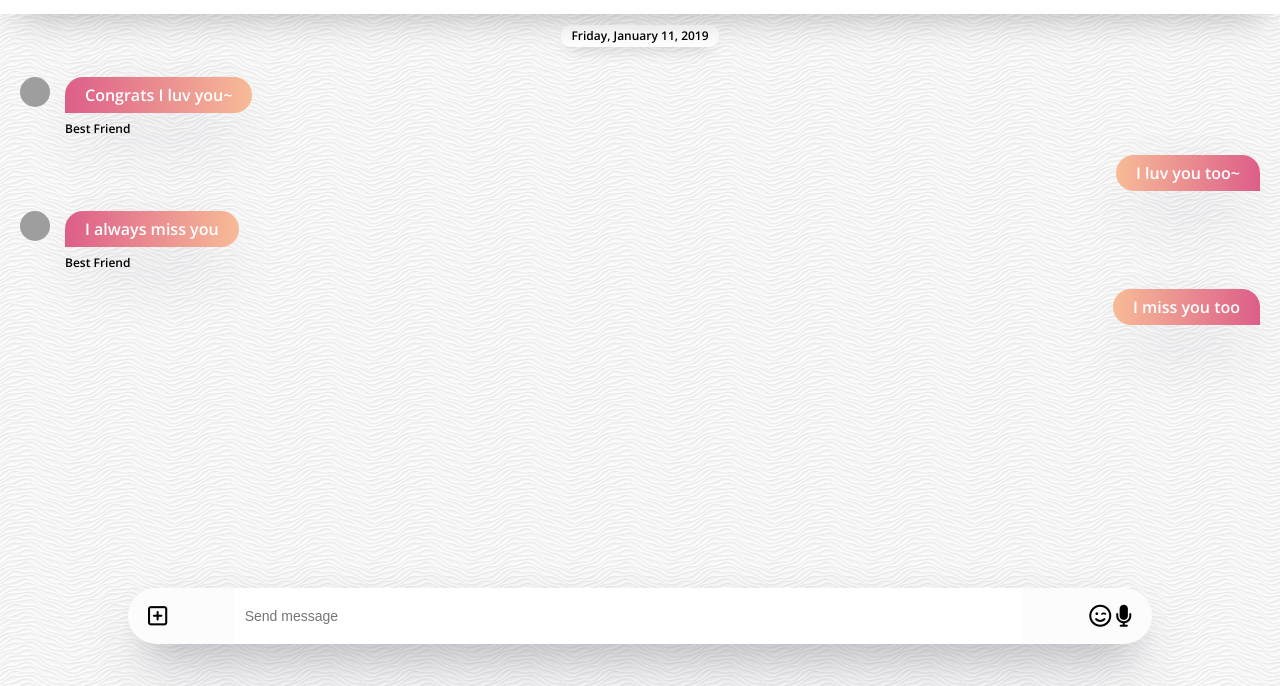
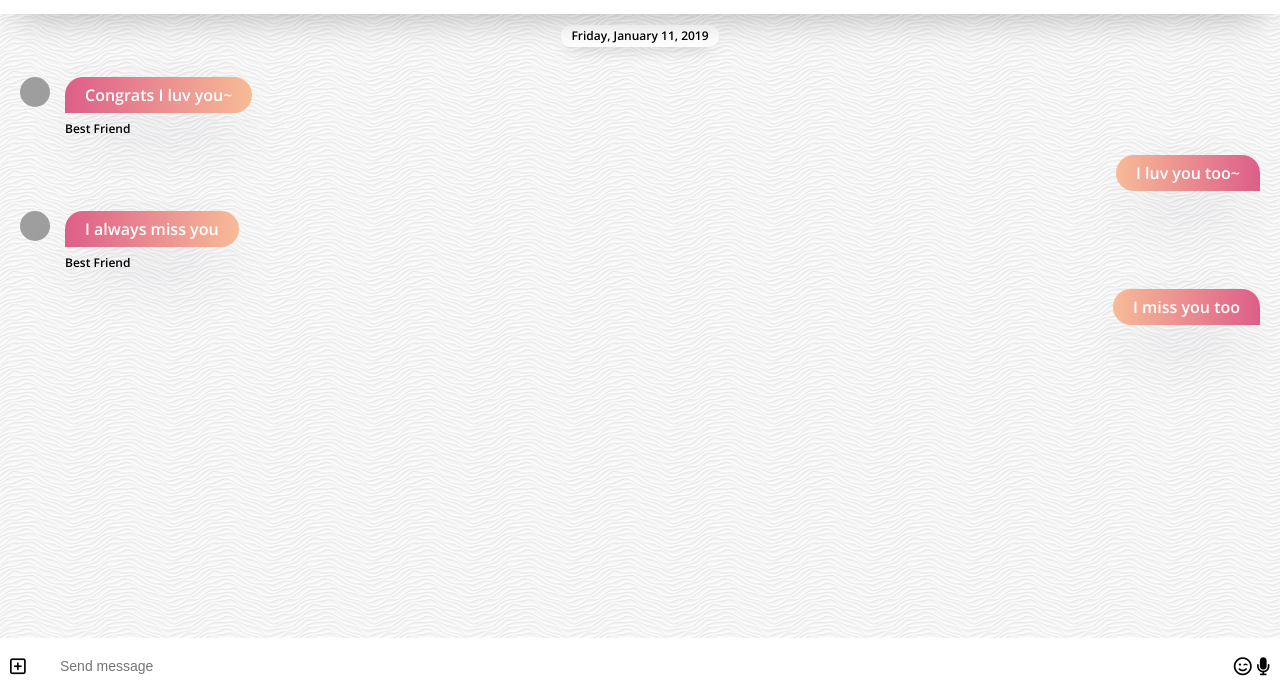
Before and after one commit to ImWonYong/kakao-clone, a plain HTML site: page chat.html in a window 1280 px wide. Shown: the part 106-792 px from the top of the page. Drawn offline with nearby package versions, Linux system fonts and the light colour scheme; grey boxes are pictures that could not be loaded.

Commit message:
chat write-container

```diff
--- a/chat.html
+++ b/chat.html
@@ -81,18 +81,17 @@
         </li>
       </ul>
     </main>
-    <div class="chat__write">
-      <div class="chat__write-column">
+    <div class="chat__write--container">
+      <input
+        type="text"
+        class="chat__write"
+        placeholder="Send message"
+        class="chat__write-input"
+      />
+      <div class="chat__icon-left chat__icon">
         <i class="far fa-plus-square"></i>
       </div>
-      <div class="chat__write-column">
-        <input
-          type="text"
-          placeholder="Send message"
-          class="chat__write-input"
-        />
-      </div>
-      <div class="chat__write-column">
+      <div class="chat__icon-right chat__icon">
         <span class="chat__write-icon">
           <i class="far fa-smile-wink"></i>
         </span>
--- a/css/chat.css
+++ b/css/chat.css
@@ -19,21 +19,58 @@
   padding: 0px 20px;
 }
 
-.chat__write {
+.chat__write--container {
   position: fixed;
-  bottom: 50px;
-  width: 80%;
+  bottom: 0px;
   margin: 0px auto;
   left: 0;
   right: 0;
   display: flex;
   justify-content: space-between;
   align-items: center;
-  background-color: #fcfcfc;
-  padding: 0 20px;
+  width: 100%;
+}
+
+.chat__icon-left {
+  position: absolute;
+  left: 10px;
+}
+
+.chat__icon-right {
+  position: absolute;
+  right: 10px;
+}
+
+.chat__write {
+  margin: 0 auto;
+  bottom: 0;
+  width: 100%;
+  border-radius: 0px;
+  padding: 20px 60px;
+  width: 100%;
+  border: none;
+  font-size: 14px;
+  transition: width 0.5s ease-in, box-shadow 0.5s ease-in,
+    border-radius 0.5s ease-in, transform 0.5s ease-in;
+}
+
+.chat__write:focus {
+  outline: none;
+  width: 80%;
+  transform: translateY(-100px);
   border-radius: 40px;
   box-shadow: 0 30px 60px -12px rgba(50, 50, 93, 0.25),
     0 18px 36px -18px rgba(0, 0, 0, 0.3), 0 -12px 36px -8px rgba(0, 0, 0, 0.025);
+}
+
+.chat__write:focus ~ .chat__icon {
+  /* ~ : General sibling combinator */
+  opacity: 0;
+}
+
+.chat__icon {
+  font-size: 18px;
+  transition: opacity 0.3s ease-in-out;
 }
 
 .chat__write i {
@@ -42,17 +79,6 @@
 
 .chat__write-column:nth-child(2) {
   width: 80%;
-}
-
-.chat__write-column input {
-  padding: 20px 10px;
-  width: 100%;
-  border: none;
-  font-size: 14px;
-}
-
-.chat__write-column input:focus {
-  outline: none;
 }
 
 .chat-screen .chat__messages {
```
